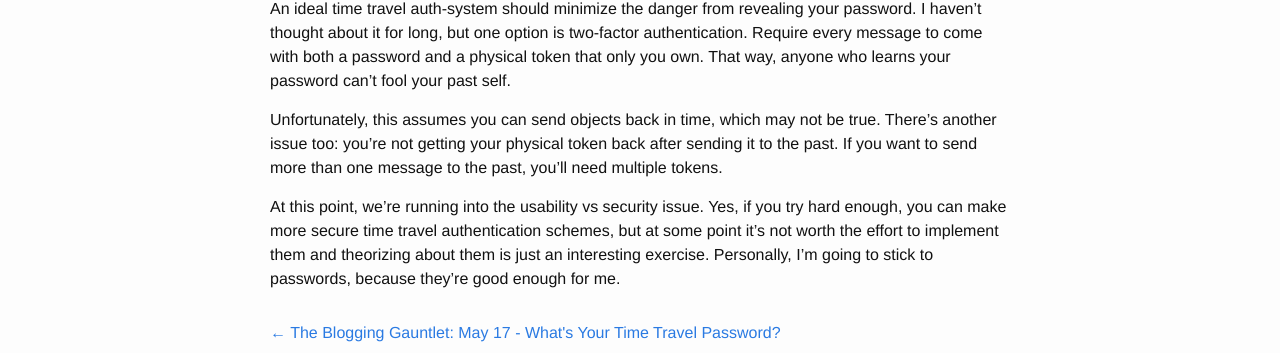
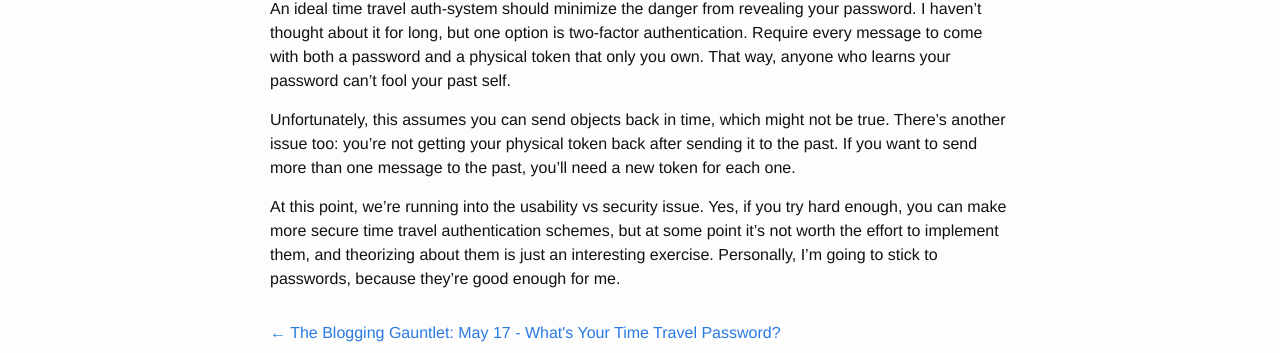
Before and after one commit to alexirpan/alexirpan.github.io, a Jekyll site: the page built from _posts/may2016/2016-05-18-may-18.markdown, in a window 1280 px wide. Shown: the part 1792-2145 px from the top of the page. Built offline with Jekyll 4.4.1, drawn with Linux system fonts in a browser that asks for light colours.

Commit message:
Running late, just going to post this

```diff
--- a/_posts/may2016/2016-05-18-may-18.markdown
+++ b/_posts/may2016/2016-05-18-may-18.markdown
@@ -70,14 +70,14 @@ authentication. Require every message to come
 with both a password and a physical token that only you own.
 That way, anyone who learns your password can't fool your past self.
 
-Unfortunately, this assumes you
-can send objects back in time, which may not be true.
+Unfortunately, this assumes you can send objects back in time, which might not
+be true.
 There's another issue too: you're not getting your physical token back after
 sending it to the past. If you want to send more than one message to the past,
-you'll need multiple tokens.
+you'll need a new token for each one.
 
 At this point, we're running into the usability vs security issue.
 Yes, if you try hard enough, you can make more secure time travel authentication
-schemes, but at some point it's not worth the effort to implement them and
+schemes, but at some point it's not worth the effort to implement them, and
 theorizing about them is just an interesting exercise. Personally, I'm going
 to stick to passwords, because they're good enough for me.
```
Also changed, not shown: other parts of _posts/may2016/2016-05-18-may-18.markdown (+1 -1 lines).
